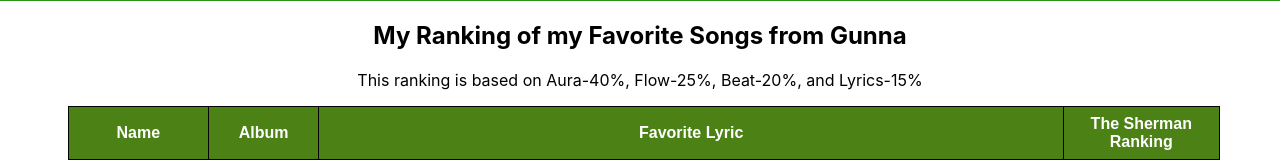
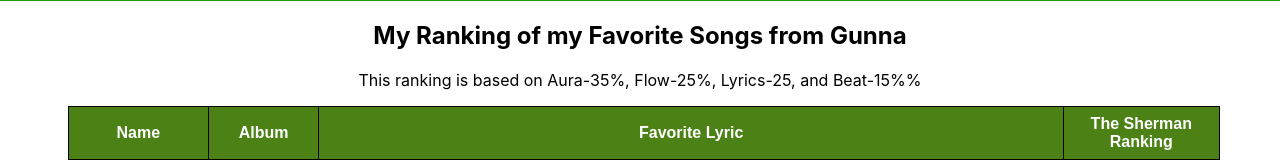
Before and after one commit to Travis-Sherman/wpclass, a React (Create React App) app in the folder website1/: page /FavSongs in a window 1280 px wide. Shown: the part 180-340 px from the top of the page. Built offline with nearby package versions, Linux system fonts and the light colour scheme.

Commit message:
Update FavSongs.js

```diff
--- a/website1/src/FavSongs.js
+++ b/website1/src/FavSongs.js
@@ -18,7 +18,7 @@
             <body>
             <div>
           <h2 className="header2">My Ranking of my Favorite Songs from Gunna</h2>
-          <p>This ranking is based on Aura-40%, Flow-25%, Beat-20%, and Lyrics-15%</p>
+          <p>This ranking is based on Aura-35%, Flow-25%, Lyrics-25, and Beat-15%%</p>
           <section >
             <table class="table">  {/* Chart of my favorite Gunna songs */}
               <tr>
```
